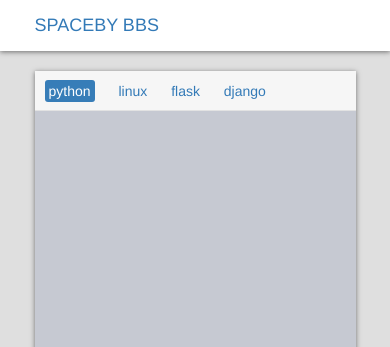
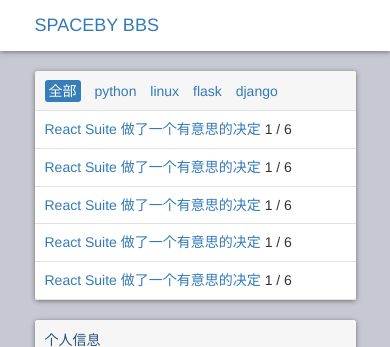
Before and after one commit to spacexzm/BBS, a Flask app: template templates/bootstrap.html in a window 390 px wide; the page is wider, and only the part inside the window is pictured. Shown: the top 347 px of that part. Run offline with Flask 2, Linux system fonts and the light colour scheme; the template is opened without the code that fills it, so the values that code supplies are empty.

Commit message:
Initially completed the appearance of the BBS index page

```diff
--- a/templates/bootstrap.html
+++ b/templates/bootstrap.html
@@ -6,13 +6,12 @@
     <link rel="stylesheet" href="https://cdn.jsdelivr.net/npm/bootstrap@3.3.7/dist/css/bootstrap.min.css">
     <style>
         body {
-            background-color: #dfdfdf;
+            background-color: #c6c9d2;
         }
 
         .navbar {
             background-color: #ffffff;
             box-shadow: 0 1px 5px #6f6f6f;
-            position: static;
         }
 
         .pull-right {
@@ -22,6 +21,12 @@
         #main {
             width: 90%;
             margin: 15px auto;
+            min-height: 600px;
+        }
+
+        #footer {
+            background-color: #ffffff;
+            float: bottom;
         }
 
         .container {
@@ -29,41 +34,65 @@
         }
 
         .content {
-            {#background-color: #ffffff;#}
+        {#background-color: #ffffff;#}
         }
 
         .sidebar {
-            {#background-color: #ffffff;#}
+        {#background-color: #ffffff;#}
         }
 
         .header {
             height: 40px;
-            line-height: 40px;
+
             border-bottom: 1px solid #e2e2e2;
             background-color: #f6f6f6;
+            border-top-left-radius: 3px;
+            border-top-right-radius: 3px;
+        }
+
+        .inner {
+            padding: 10px;
+            font-size: 14px;
+            line-height: 150%;
+            text-align: left;
         }
 
         .box {
-            background-color: #c6c9d2;
-            height: 1000px;
+            background-color: #ffffff;
             box-shadow: 0 1px 5px #6f6f6f;
-
+            margin-bottom: 20px;
+            border-radius: 3px;
         }
 
-        .topic-tab {
-            margin: 0 10px;
+        .box_title {
+            color: #23527c;
         }
 
-        .topic-tab.current-tab {
+        .topic_tab {
+            margin-right: 10px;
+        }
+
+        .topic_tab.current_tab {
             background-color: #377db8;
             color: white;
             padding: 3px 4px;
             border-radius: 3px;
         }
+
+        .cell {
+            padding: 10px;
+            line-height: 120%;
+            text-align: left;
+            border-bottom: 1px solid #e2e2e2;
+        }
+
+        img.user_avatar {
+            border-radius: 3px;
+        }
     </style>
 </head>
 <body>
-<div class="navbar navbar-fixed-top">
+<div class="navbar navbar-static-top">
     <div class="container">
         <div class="navbar-header">
             <a class="navbar-brand" href="#">SPACEBY BBS</a>
@@ -86,20 +115,95 @@
 <div id="main" class="row">
     <div class="content col-md-8">
         <div class="box">
-            <div class="header">
-                <a href="" class="topic-tab current-tab">python</a>
-                <a href="" class="topic-tab">linux</a>
-                <a href="" class="topic-tab">flask</a>
-                <a href="" class="topic-tab">django</a>
+            <div class="header inner">
+                <a href="" class="topic_tab current_tab">全部</a>
+                <a href="" class="topic_tab">python</a>
+                <a href="" class="topic_tab">linux</a>
+                <a href="" class="topic_tab">flask</a>
+                <a href="" class="topic_tab">django</a>
             </div>
+            <div id="topiclist" class="">
+                <div class="cell">
+                    <div class="topic_title_wrapper">
+                        <a class="topic_title" href="">
+                            React Suite 做了一个有意思的决定
+                        </a>
+                        <span>1 / 6</span>
+                    </div>
+                </div>
+                <div class="cell">
+                    <div class="topic_title_wrapper">
+                        <a class="topic_title" href="">
+                            React Suite 做了一个有意思的决定
+                        </a>
+                        <span>1 / 6</span>
+                    </div>
+                </div>
+                <div class="cell">
+                    <div class="topic_title_wrapper">
+                        <a class="topic_title" href="">
+                            React Suite 做了一个有意思的决定
+                        </a>
+                        <span>1 / 6</span>
+                    </div>
+                </div>
+                <div class="cell">
+                    <div class="topic_title_wrapper">
+                        <a class="topic_title" href="">
+                            React Suite 做了一个有意思的决定
+                        </a>
+                        <span>1 / 6</span>
+                    </div>
+                </div>
+                <div class="cell">
+                    <div class="topic_title_wrapper">
+                        <a class="topic_title" href="">
+                            React Suite 做了一个有意思的决定
+                        </a>
+                        <span>1 / 6</span>
+                    </div>
+                </div>
+            </div>
+        </div>
+        <div class="box"></div>
+    </div>
 
+    <div class="sidebar col-md-4">
+        <div class="box">
+            <div class="header inner">
+                <span class="box_title">个人信息</span>
+            </div>
+            <div class='inner'>
+                <div class='user_card'>
+                    <a href="">
+                        <img class='user_avatar' src="https://cdn.v2ex.com/gravatar/ba2efe2183cac7bbadc29a079565716f?s=48&d=retro"
+                             title="username"/>
+                    </a>
+                    <span class='user_name'>
+                        <a href="username">username</a>
+                    </span>
+
+                    <div class='board clearfix'>
+                        <div class='floor'>
+                            <span class='big'>积分: 0 </span>
+                        </div>
+                    </div>
+                    <div class="space clearfix"></div>
+                    <span class="signature">"这个逼很懒，没有签名"</span>
+                </div>
+            </div>
         </div>
     </div>
 
-    <div class="sidebar col-md-4">
-        <div class="box"></div>
+</div>
+<div id="footer">
+    <div class="container">
+        <div class="links">
+            <a class="dark" href="">@spaceby</a>
+            |
+            <a class="dark" href="https://github.com/spacexzm/BBS">源码地址</a>
+        </div>
     </div>
-
 </div>
 </body>
 </html>
```
